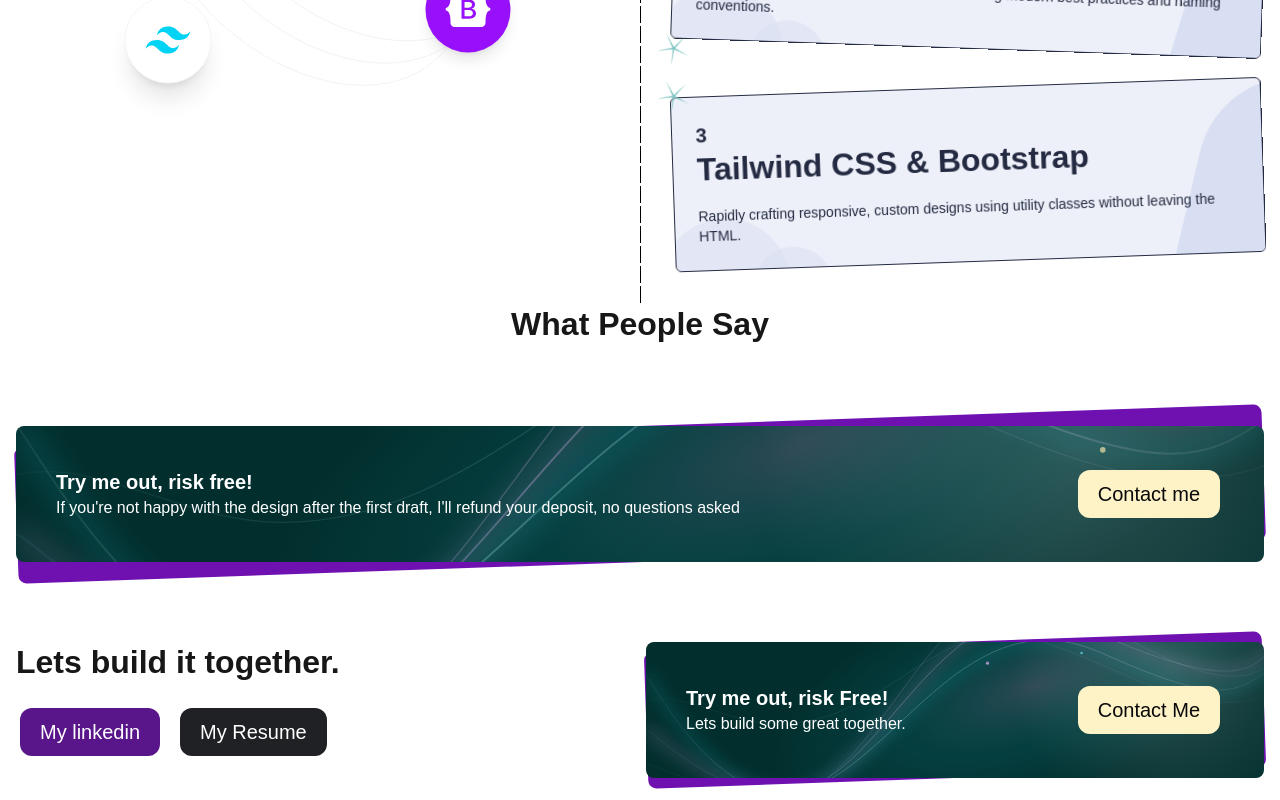
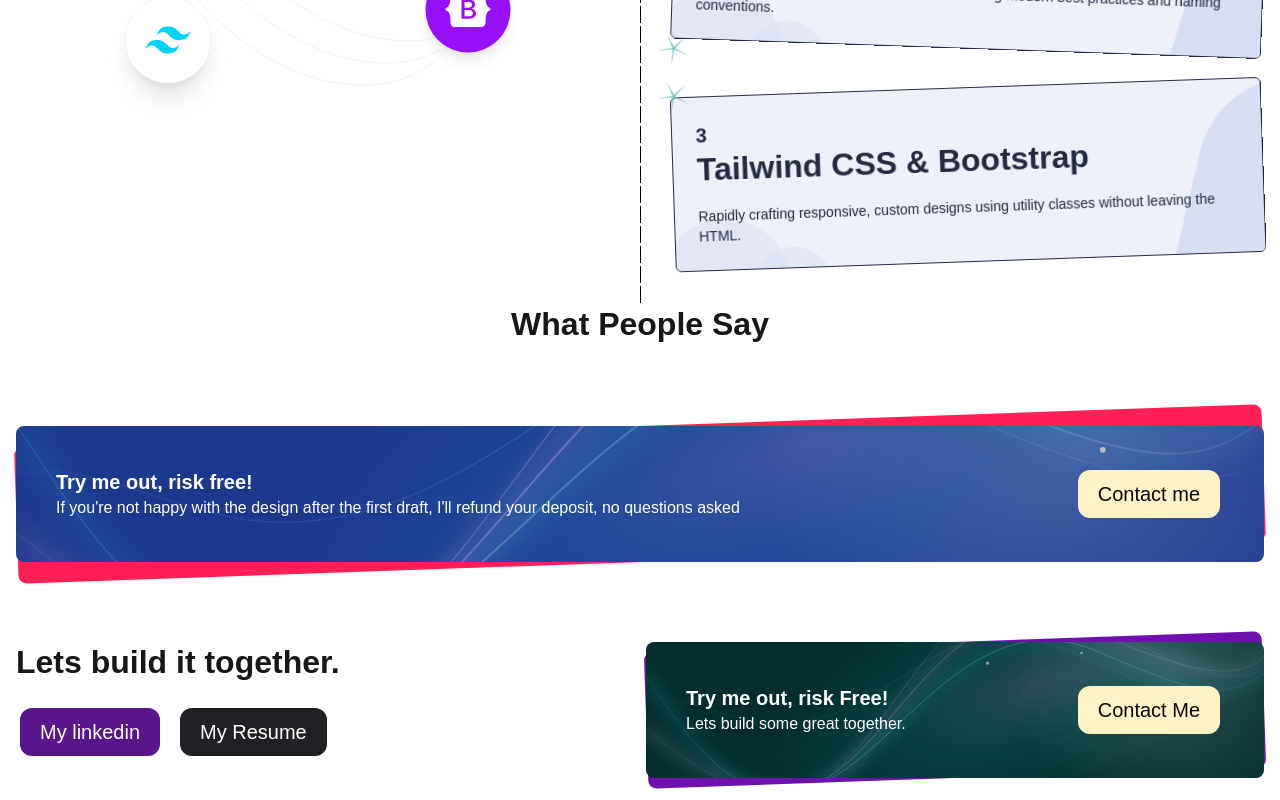
Before and after one commit to zahid43/zahidKhaliq_portfolio, a Next.js app: page / in a window 1280 px wide. Shown: the part 1380-2180 px from the top of the page. Built offline with nearby package versions, Linux system fonts and the light colour scheme.

Commit message:
Enhance HireMe and SecondaryCard components with new background properties for improved styling

```diff
--- a/components/HomePage/HireMe.tsx
+++ b/components/HomePage/HireMe.tsx
@@ -18,6 +18,8 @@ export default function HireMe() {
           desc={hireMeData[0].para}
           btnText={hireMeData[0].button}
           Blink={hireMeData[0].link}
+          bgUpdate="bg-blue-900"
+          backBox="bg-rose-500"
         />
       </section>
     </>
--- a/components/HomePage/SecondaryCard.tsx
+++ b/components/HomePage/SecondaryCard.tsx
@@ -2,6 +2,7 @@
 
 import { useRouter } from "next/navigation";
 import CustomButton from "./CustomButton";
+import { Backpack } from "lucide-react";
 
 interface SecondaryCardProps {
   heading: string;
@@ -9,6 +10,7 @@ interface SecondaryCardProps {
   btnText?: string;
   Blink: string;
   bgUpdate?: string;
+  backBox?: string;
 }
 
 export default function SecondaryCard({
@@ -17,11 +19,12 @@ export default function SecondaryCard({
   btnText = "",
   Blink,
   bgUpdate = "bg-teal-950",
+  backBox = "bg-purple-800",
 }: SecondaryCardProps) {
   const router = useRouter();
 
   return (
-    <div className="relative rounded-lg bg-purple-800 -rotate-2 text-white">
+    <div className={`relative rounded-lg  -rotate-2 text-white ${backBox}`}>
       <div className={`${bgUpdate} relative overflow-hidden rounded-lg rotate-2 p-10`}>
         <img
           src="/images/wavesCard.svg"
```
